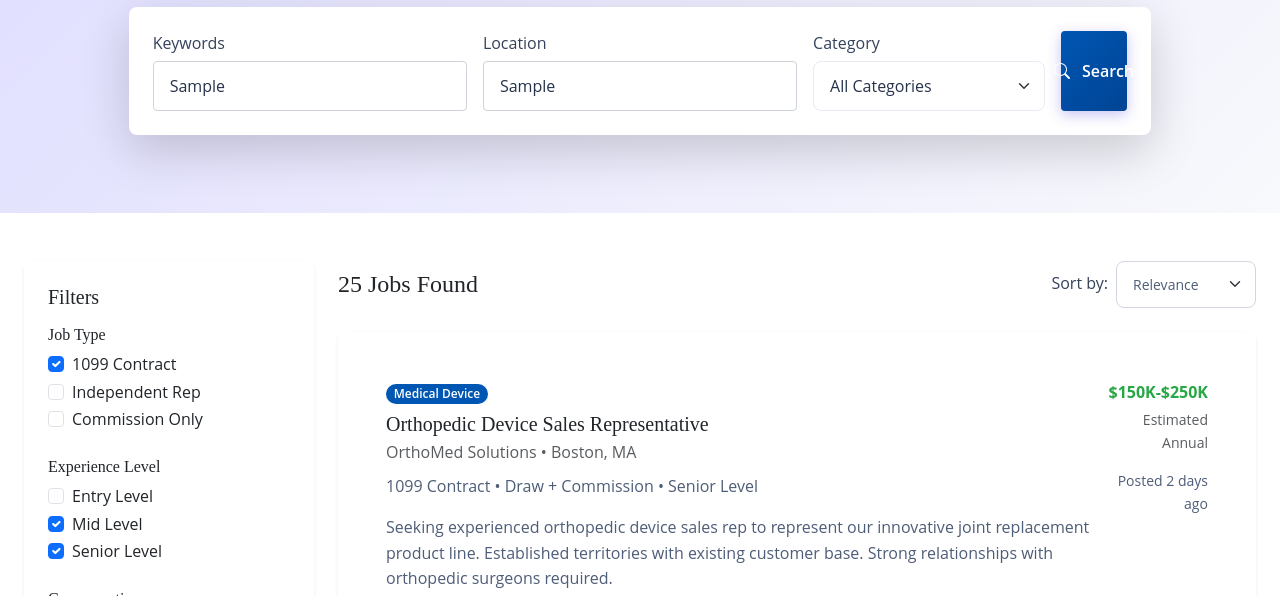
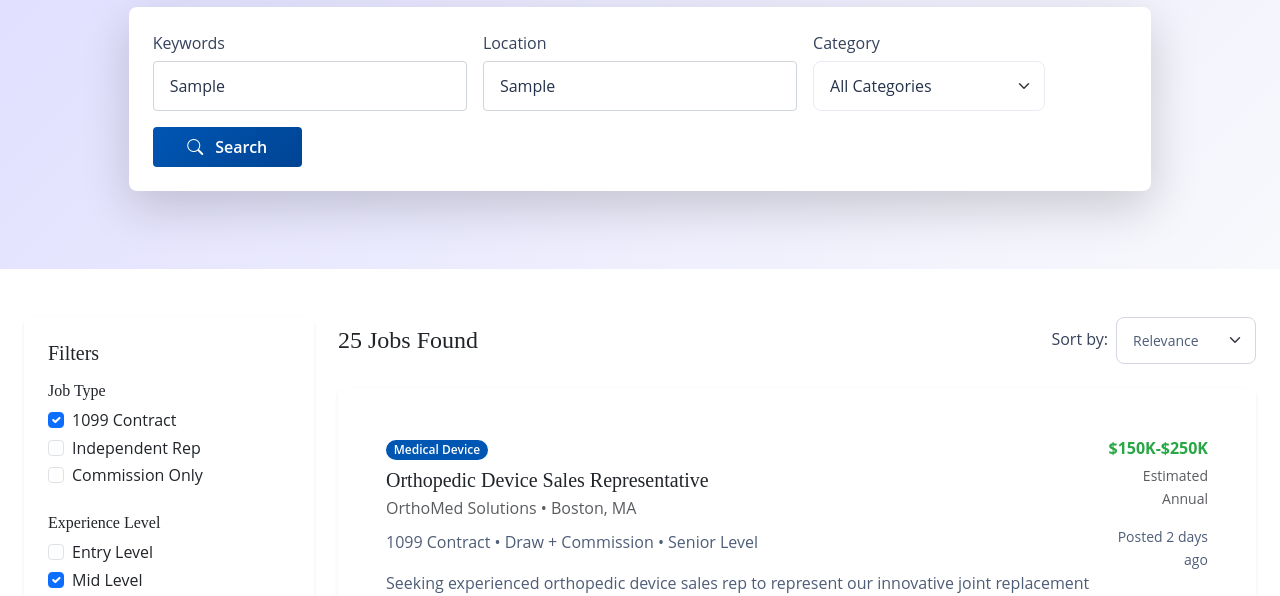
Before and after one commit to jdunn7/1099reps, a plain HTML site: page job-search/index.html in a window 1280 px wide. Both pictures are taken after typing "Sample", "Sample" into the empty fields and a click on the button "Search". Shown: the part 198-794 px from the top of the page. Drawn offline with nearby package versions, Linux system fonts and the light colour scheme.

Commit message:
Fix search button styling and ensure logo.png is used consistently

```diff
--- a/css/modern.css
+++ b/css/modern.css
@@ -698,6 +698,16 @@ a:hover {
 .bg-gray-200 { background-color: var(--gray-200) !important; }
 .bg-white { background-color: var(--white) !important; }
 
+/* Button Glow Effect */
+.btn-glow {
+    transition: box-shadow 0.3s ease-in-out;
+}
+
+.btn-glow:hover,
+.btn-glow:focus {
+    box-shadow: 0 0 15px rgba(var(--primary-rgb), 0.6);
+}
+
 /* Responsive */
 @media (max-width: 1199.98px) {
     .hero-section__title {
--- a/job-search/index.html
+++ b/job-search/index.html
@@ -108,8 +108,8 @@
                                             <option value="diagnostics">Diagnostics</option>
                                         </select>
                                     </div>
-                                    <div class="col-md-1 d-flex align-items-end">
-                                        <button type="submit" class="btn btn-primary btn-search w-100"><i class="bi bi-search me-1"></i> Search</button>
+                                    <div class="col-md-2 d-flex align-items-end">
+                                        <button type="submit" class="btn btn-primary btn-search w-100 btn-glow"><i class="bi bi-search me-1"></i> Search</button>
                                     </div>
                                 </div>
                             </form>
```
Also changed, not shown: logo-test.html (added, +14 -0 lines).
